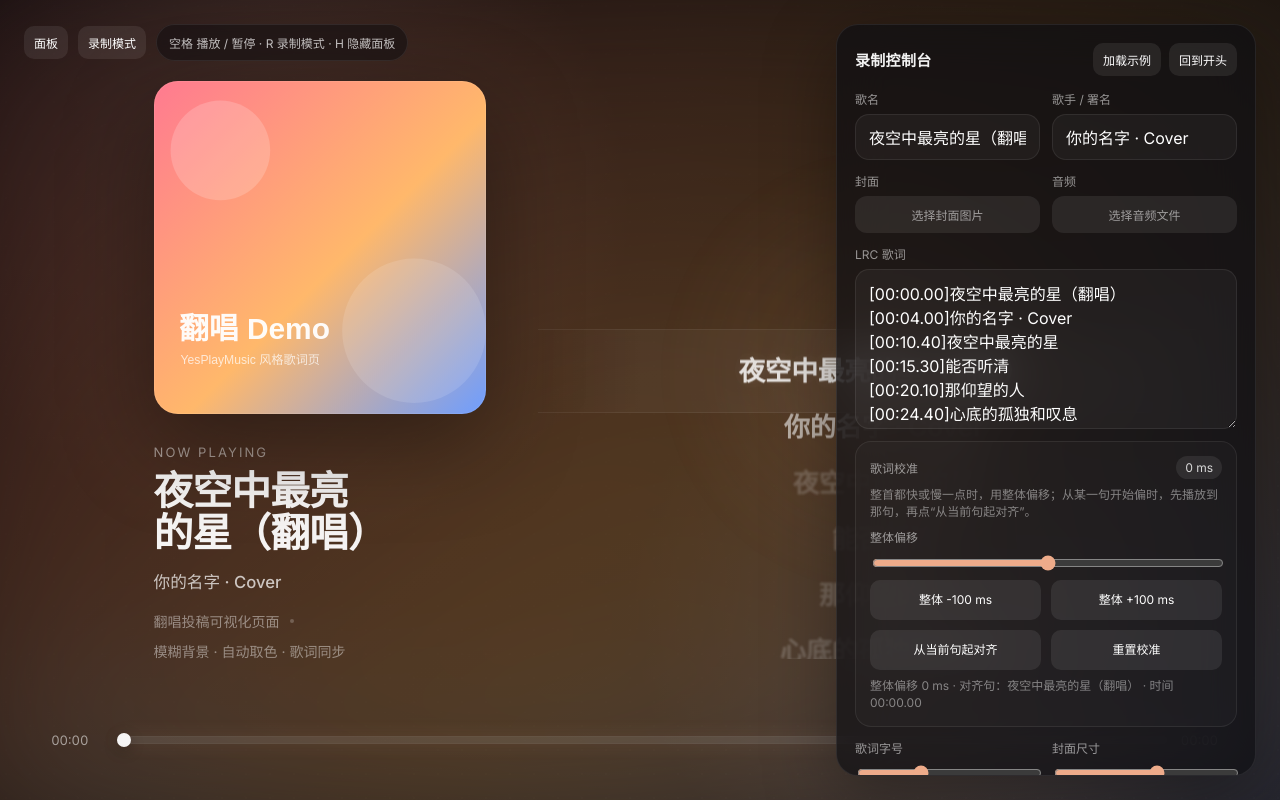
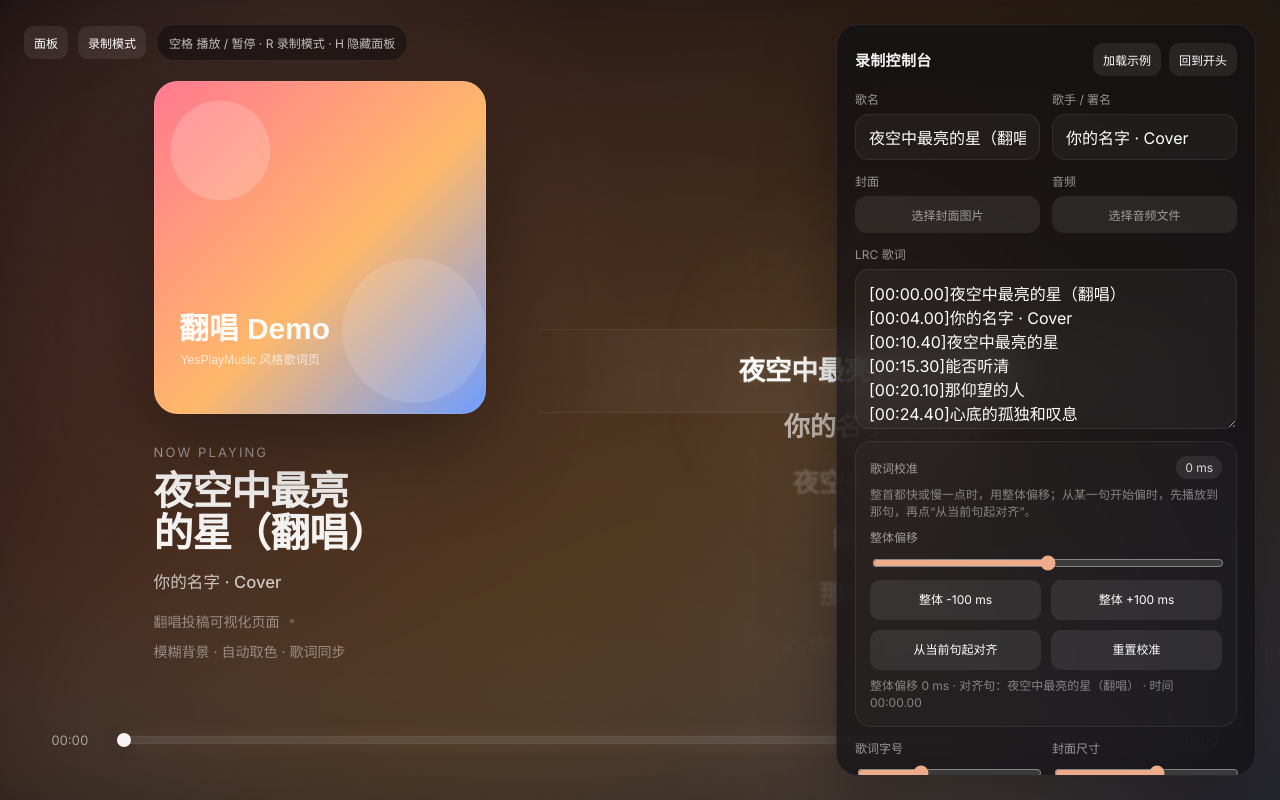
Before and after one commit to zclkkk/lyrics_player, a plain HTML site: page index.html in a window 1280 px wide. Drawn offline with Linux system fonts and the light colour scheme.

Commit message:
fix: keep lyric highlight mask aligned

```diff
--- a/index.html
+++ b/index.html
@@ -150,7 +150,9 @@
 
       <section class="right">
         <div class="lyrics-focus-line"></div>
-        <div class="lyrics-track" id="lyricsTrack"></div>
+        <div class="lyrics-viewport" id="lyricsViewport">
+          <div class="lyrics-track" id="lyricsTrack"></div>
+        </div>
       </section>
     </main>
 
--- a/scripts/app.js
+++ b/scripts/app.js
@@ -134,6 +134,7 @@
     cover: $("cover"),
     title: $("title"),
     artist: $("artist"),
+    lyricsViewport: $("lyricsViewport"),
     lyricsTrack: $("lyricsTrack"),
     currentTime: $("currentTime"),
     duration: $("duration"),
@@ -635,8 +636,9 @@
     const activeLine = activeIndex >= 0 ? lyricLines[activeIndex] : lyricLines[0];
 
     if (activeLine) {
+      const viewportHeight = elements.lyricsViewport?.clientHeight || elements.lyricsTrack.clientHeight;
       const targetOffset =
-        elements.lyricsTrack.clientHeight / 2 - activeLine.offsetTop - activeLine.offsetHeight / 2;
+        viewportHeight / 2 - activeLine.offsetTop - activeLine.offsetHeight / 2;
 
       elements.app.style.setProperty("--lyrics-offset", `${targetOffset}px`);
     }
--- a/styles/main.css
+++ b/styles/main.css
@@ -261,18 +261,24 @@ select {
 }
 
 .lyrics-track {
-  position: relative;
-  z-index: 1;
   display: flex;
   flex-direction: column;
   align-items: center;
   text-align: center;
   gap: 18px;
-  width: min(100%, 900px);
+  width: 100%;
   padding: 42vh 0;
   transform: translateY(var(--lyrics-offset));
   transition: transform 280ms cubic-bezier(0.2, 0.7, 0.2, 1);
   will-change: transform;
+}
+
+.lyrics-viewport {
+  position: relative;
+  z-index: 1;
+  width: min(100%, 900px);
+  height: 100%;
+  overflow: hidden;
   -webkit-mask-image: linear-gradient(180deg,
       transparent 0%,
       rgba(0, 0, 0, 0.72) 14%,
```
